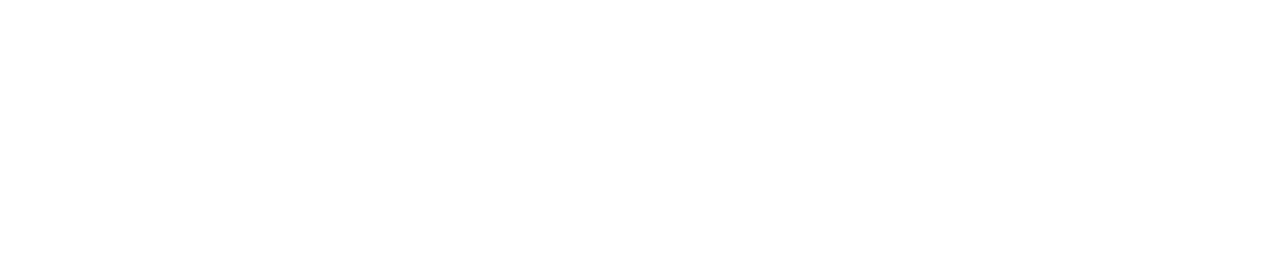
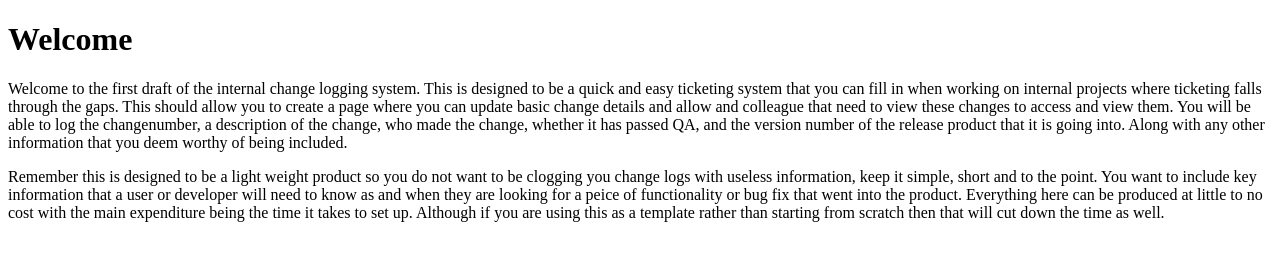
Before and after one commit to JacobFright/changelog, a plain HTML site: page index.html in a window 1280 px wide. Drawn offline with nearby package versions, Linux system fonts and the light colour scheme.

Commit message:
update of home page message

```diff
--- a/index.html
+++ b/index.html
@@ -9,7 +9,16 @@
 </head>
 
 <body>
+<h1>
+    Welcome
+</h1>
+<p>
+    Welcome to the first draft of the internal change logging system. This is designed to be a quick and easy ticketing system that you can fill in when working on internal projects where ticketing falls through the gaps. This should allow you to create a page where you can update basic change details and allow and colleague that need to view these changes to access and view them. You will be able to log the changenumber, a description of the change, who made the change, whether it has passed QA, and the version number of the release product that it is going into. Along with any other information that you deem worthy of being included.
+</p>
 
+<p>
+    Remember this is designed to be a light weight product so you do not want to be clogging you change logs with useless information, keep it simple, short and to the point. You want to include key information that a user or developer will need to know as and when they are looking for a peice of functionality or bug fix that went into the product. Everything here can be produced at little to no cost with the main expenditure being the time it takes to set up. Although if you are using this as a template rather than starting from scratch then that will cut down the time as well.
+</p>
 </body>
 
 </html>
```
